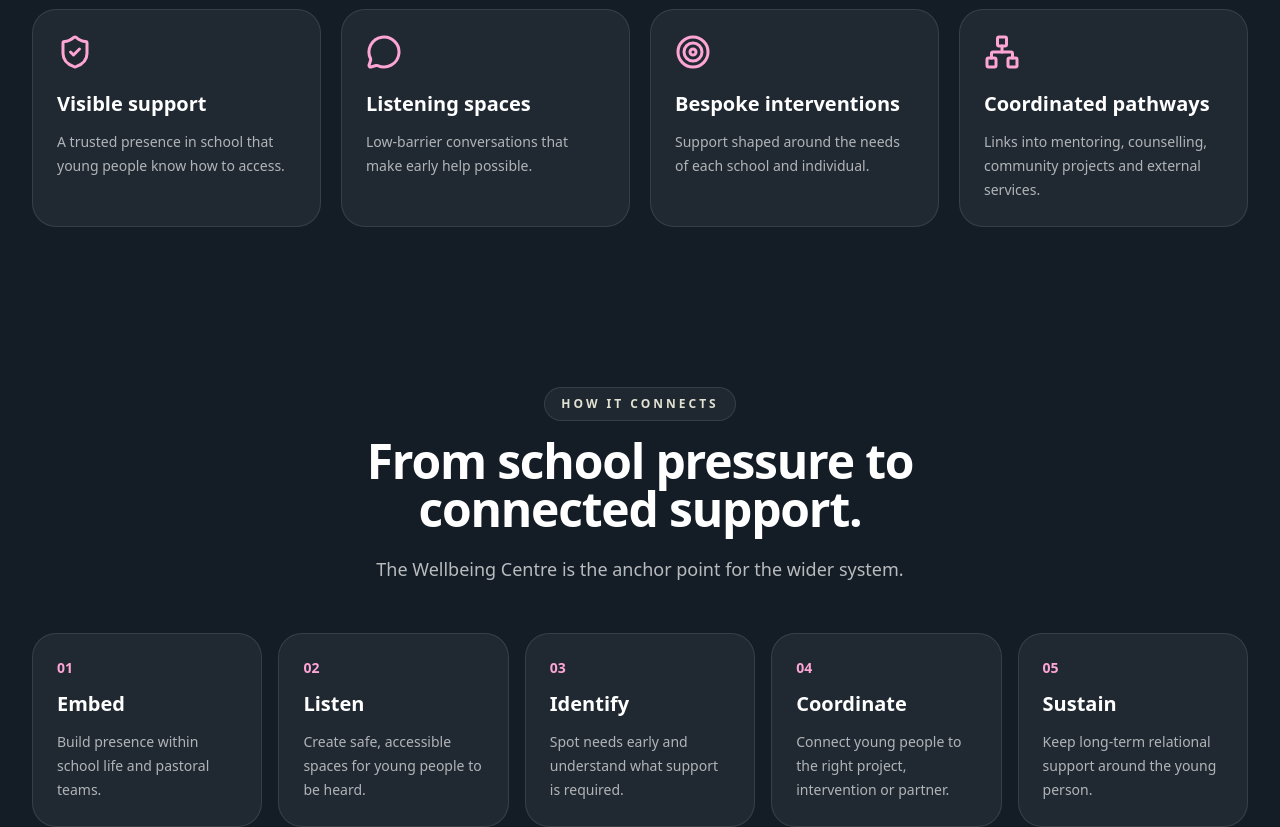
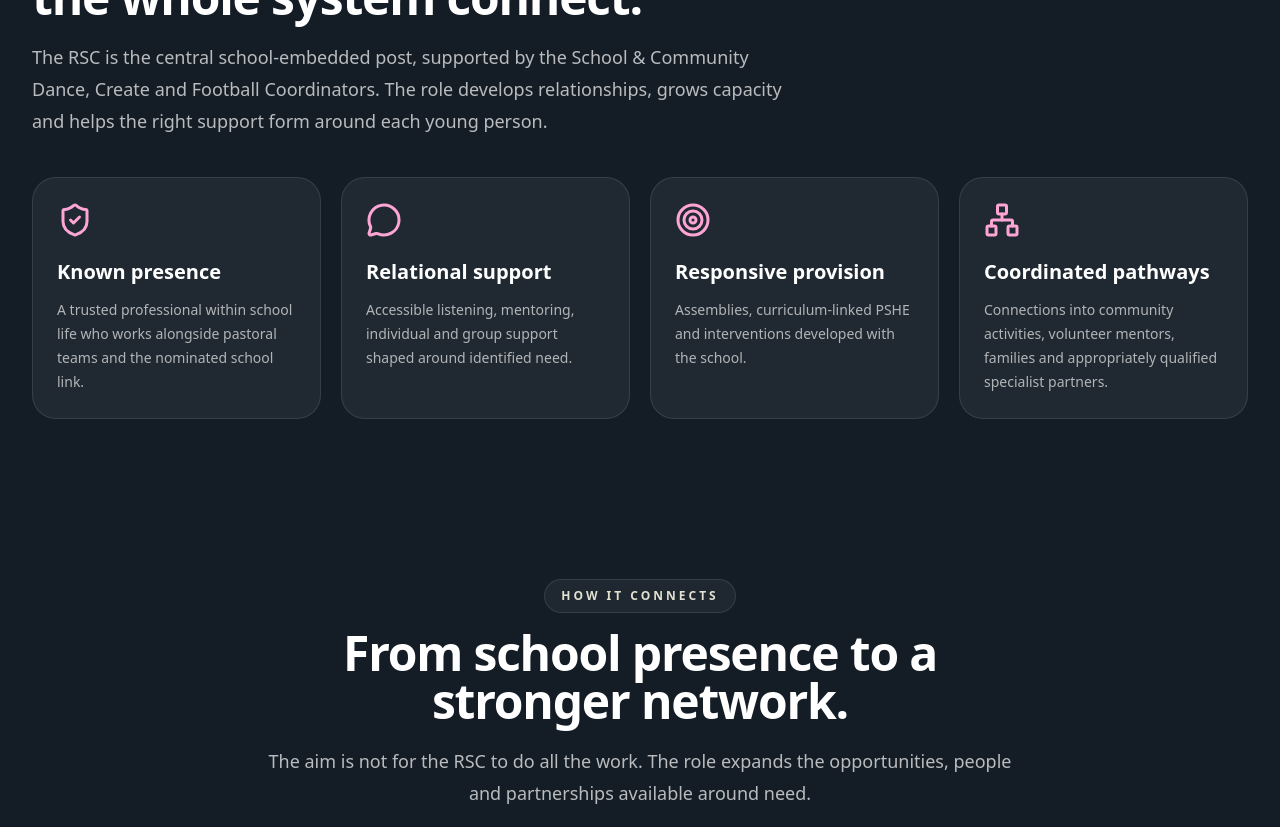
Before and after one commit to tomlambertstlukes-create/overflow-website, a Next.js app: page /projects/wellbeing-centres in a window 1280 px wide. Shown: the part 1200-2027 px from the top of the page. Built offline with nearby package versions, Linux system fonts and the light colour scheme.

Commit message:
Clarify Wellbeing Centre and RSC model

```diff
--- a/app/projects/wellbeing-centres/page.jsx
+++ b/app/projects/wellbeing-centres/page.jsx
@@ -1,31 +1,75 @@
-import { MessageCircle, Network, ShieldCheck, Target } from "lucide-react";
+import {
+  MessageCircle,
+  Network,
+  ShieldCheck,
+  Target,
+} from "lucide-react";
 import ProjectPage from "@/components/ProjectPage";
 import { images } from "@/lib/data";
 
+export const metadata = {
+  title: "Overflow Wellbeing Centre | Kingdom Overflow",
+  description:
+    "A school and community wellbeing partnership led by a school-embedded School & Community Relational Support Coordinator.",
+};
+
 const project = {
-  kicker: "Overflow Wellbeing Centres",
-  title: "School-based infrastructure for whole-system wellbeing.",
+  kicker: "Overflow Wellbeing Centre",
+  title: "A school and community wellbeing partnership built around young people.",
   hero:
-    "Relational Support Workers are embedded in schools to coordinate wellbeing support, build trust with young people and connect school provision into community projects and specialist pathways.",
+    "A school-embedded School & Community Relational Support Coordinator (RSC) works with schools, families, community projects, volunteers and specialist partners to increase and connect the support available around young people.",
   image: images.school,
-  imageAlt: "A school-based mentoring conversation representing embedded relational support",
+  imageAlt:
+    "A school-based mentoring conversation representing school-embedded relational support",
   whyTitle: "The coordinating role that helps the whole system connect.",
   whyIntro:
-    "Many young people do not need one more disconnected referral. They need a trusted adult who can identify needs early, coordinate the right support and stay connected beyond a short intervention.",
+    "The RSC is the central school-embedded post, supported by the School & Community Dance, Create and Football Coordinators. The role develops relationships, grows capacity and helps the right support form around each young person.",
   features: [
-    { icon: ShieldCheck, title: "Visible support", text: "A trusted presence in school that young people know how to access." },
-    { icon: MessageCircle, title: "Listening spaces", text: "Low-barrier conversations that make early help possible." },
-    { icon: Target, title: "Bespoke interventions", text: "Support shaped around the needs of each school and individual." },
-    { icon: Network, title: "Coordinated pathways", text: "Links into mentoring, counselling, community projects and external services." },
+    {
+      icon: ShieldCheck,
+      title: "Known presence",
+      text: "A trusted professional within school life who works alongside pastoral teams and the nominated school link.",
+    },
+    {
+      icon: MessageCircle,
+      title: "Relational support",
+      text: "Accessible listening, mentoring, individual and group support shaped around identified need.",
+    },
+    {
+      icon: Target,
+      title: "Responsive provision",
+      text: "Assemblies, curriculum-linked PSHE and interventions developed with the school.",
+    },
+    {
+      icon: Network,
+      title: "Coordinated pathways",
+      text: "Connections into community activities, volunteer mentors, families and appropriately qualified specialist partners.",
+    },
   ],
-  flowTitle: "From school pressure to connected support.",
-  flowIntro: "The Wellbeing Centre is the anchor point for the wider system.",
+  flowTitle: "From school presence to a stronger network.",
+  flowIntro:
+    "The aim is not for the RSC to do all the work. The role expands the opportunities, people and partnerships available around need.",
   steps: [
-    { title: "Embed", text: "Build presence within school life and pastoral teams." },
-    { title: "Listen", text: "Create safe, accessible spaces for young people to be heard." },
-    { title: "Identify", text: "Spot needs early and understand what support is required." },
-    { title: "Coordinate", text: "Connect young people to the right project, intervention or partner." },
-    { title: "Sustain", text: "Keep long-term relational support around the young person." },
+    {
+      title: "Embed",
+      text: "Build a consistent presence within school life and pastoral systems.",
+    },
+    {
+      title: "Listen",
+      text: "Understand young people’s strengths, needs and priorities.",
+    },
+    {
+      title: "Respond",
+      text: "Offer appropriate non-clinical individual, group and universal support.",
+    },
+    {
+      title: "Coordinate",
+      text: "Bring together community pathways, volunteers and specialist partners.",
+    },
+    {
+      title: "Grow capacity",
+      text: "Recruit mentors, develop partnerships and increase the support available over time.",
+    },
   ],
 };
 
```
